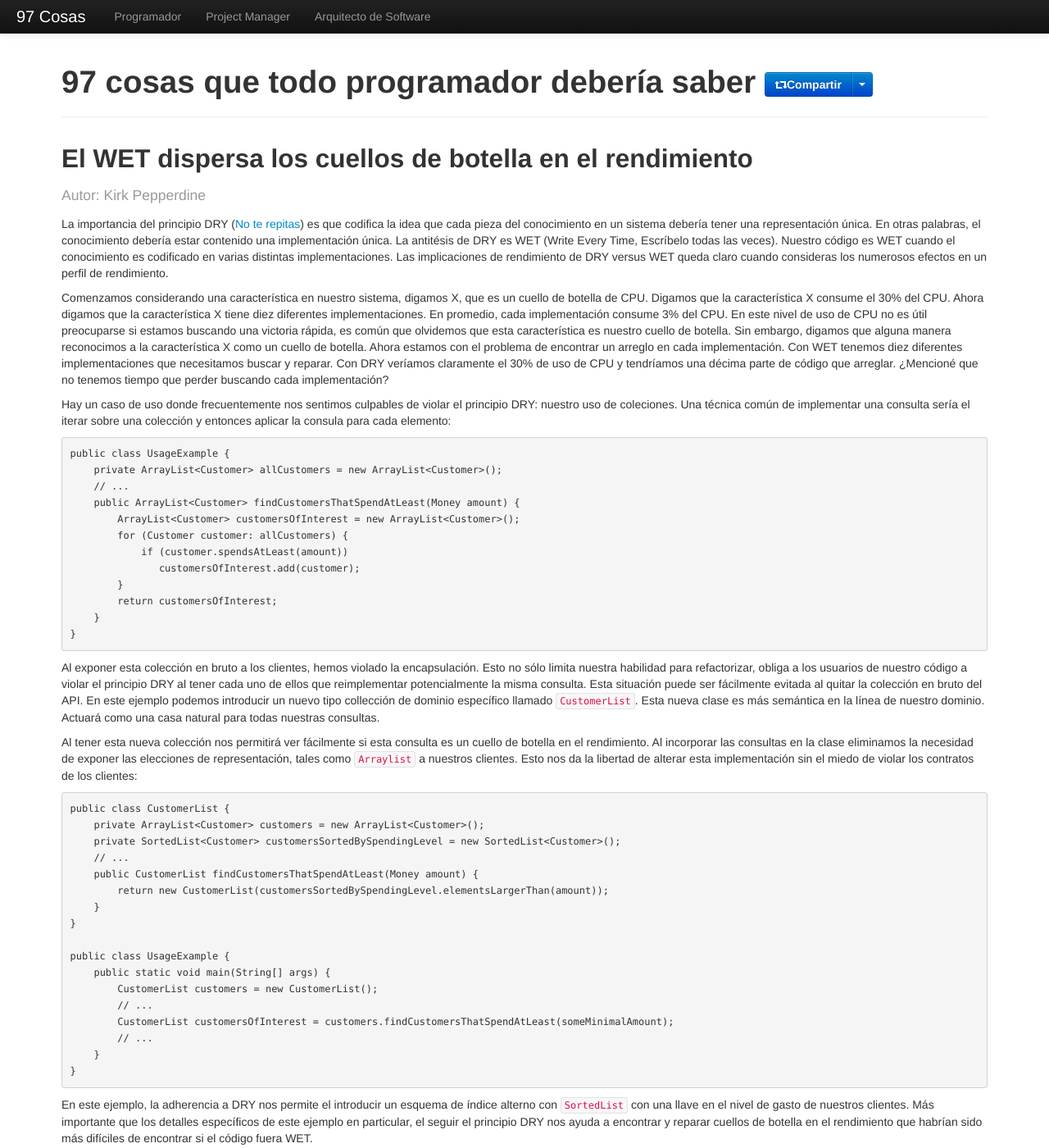
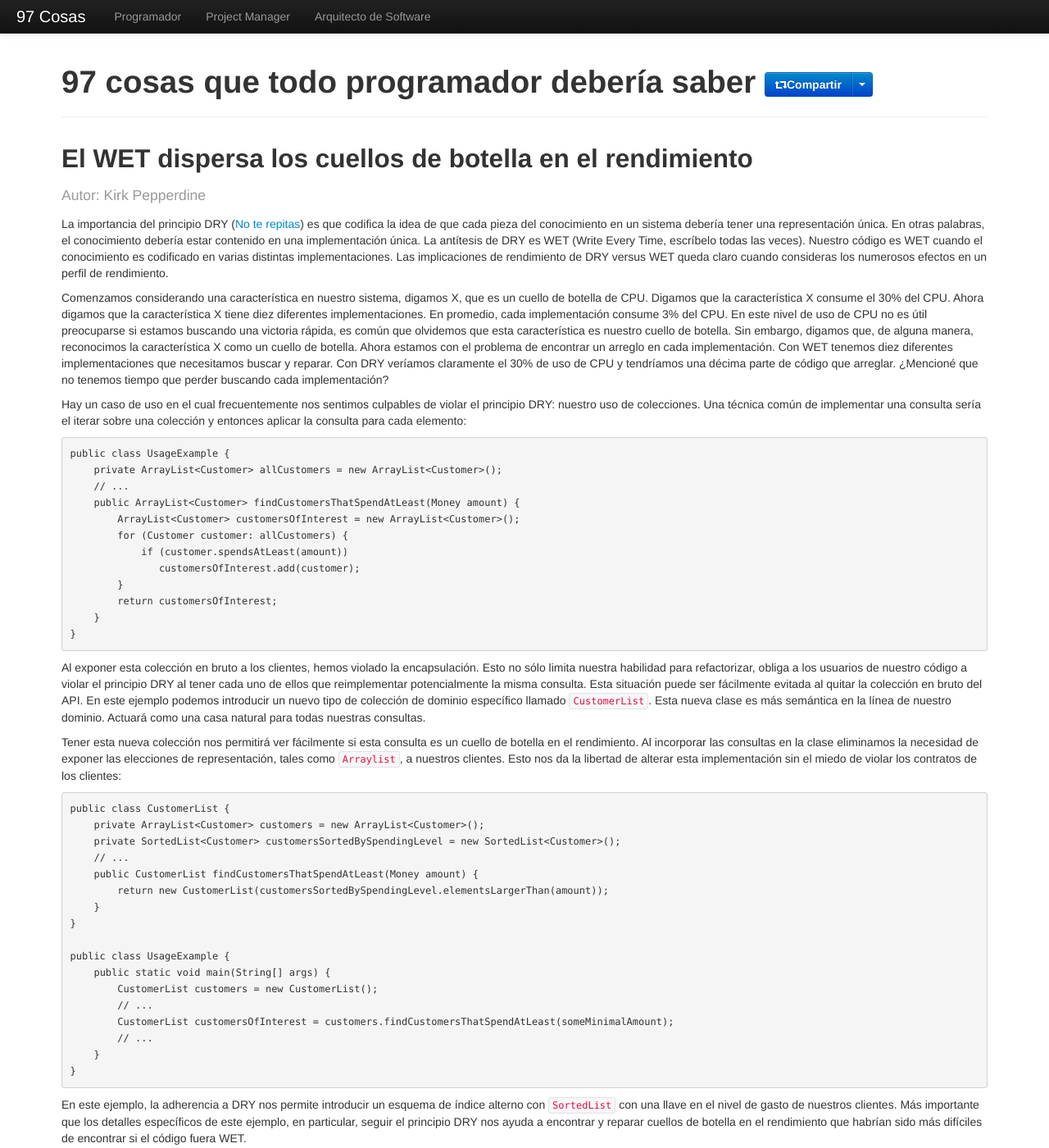
Before and after one commit to esparta/97cosas, a Jekyll site: the page built from programador/wet-dispersa-cuellos-de-botella.md, in a window 1280 px wide and 1400 px high. Shown: the whole window at 82% size. Built offline with Jekyll 4.4.1, drawn with Linux system fonts in a browser that asks for light colours; comment, search, counter and statistics services are not loaded.

Commit message:
Spelling corrections on wer-dispersa-cuellos-de-botella

```diff
--- a/programador/wet-dispersa-cuellos-de-botella.md
+++ b/programador/wet-dispersa-cuellos-de-botella.md
@@ -8,10 +8,10 @@ original: http://programmer.97things.oreilly.com/wiki/index.php/WET_Dilutes_Perf
 ---
 
 La importancia del principio DRY ([No te repitas][1]) es que codifica la
-idea que cada pieza del conocimiento en un sistema debería tener una
+idea de que cada pieza del conocimiento en un sistema debería tener una
 representación única. En otras palabras, el conocimiento debería estar
-contenido una implementación única. La antitésis de DRY es WET (Write
-Every Time, Escríbelo todas las veces). Nuestro código es WET cuando el
+contenido en una implementación única. La antítesis de DRY es WET (Write
+Every Time, escríbelo todas las veces). Nuestro código es WET cuando el
 conocimiento es codificado en varias distintas implementaciones. Las
 implicaciones de rendimiento de DRY versus WET queda claro cuando
 consideras los numerosos efectos en un perfil de rendimiento.
@@ -22,18 +22,18 @@ consume el 30% del CPU. Ahora digamos que la característica X tiene diez
 diferentes implementaciones. En promedio, cada implementación consume 3%
 del CPU. En este nivel de uso de CPU no es útil preocuparse si estamos
 buscando una victoria rápida, es común que olvidemos que esta
-característica es nuestro cuello de botella. Sin embargo, digamos que
-alguna manera reconocimos a la característica X como un cuello de
+característica es nuestro cuello de botella. Sin embargo, digamos que,
+de alguna manera, reconocimos la característica X como un cuello de
 botella. Ahora estamos con el problema de encontrar un arreglo en cada
 implementación. Con WET tenemos diez diferentes implementaciones que
 necesitamos buscar y reparar. Con DRY veríamos claramente el 30% de uso
 de CPU y tendríamos una décima parte de código que arreglar. ¿Mencioné
 que no tenemos tiempo que perder buscando cada implementación?
 
-Hay un caso de uso donde frecuentemente nos sentimos culpables de violar
-el principio DRY: nuestro uso de coleciones. Una técnica común de
-implementar una consulta sería el iterar sobre una colección y entonces
-aplicar la consula para cada elemento:
+Hay un caso de uso en el cual frecuentemente nos sentimos culpables de
+violar el principio DRY: nuestro uso de colecciones. Una técnica común
+de implementar una consulta sería el iterar sobre una colección y
+entonces aplicar la consulta para cada elemento:
 
     public class UsageExample {
         private ArrayList<Customer> allCustomers = new ArrayList<Customer>();
@@ -54,15 +54,15 @@ obliga a los usuarios de nuestro código a violar el principio DRY al
 tener cada uno de ellos que reimplementar potencialmente la misma
 consulta. Esta situación puede ser fácilmente evitada al quitar la
 colección en bruto del API. En este ejemplo podemos introducir un nuevo
-tipo collección de dominio específico llamado `CustomerList`. Esta nueva
-clase es más semántica en la línea de nuestro dominio. Actuará como una
-casa natural para todas nuestras consultas.
+tipo de colección de dominio específico llamado `CustomerList`. Esta
+nueva clase es más semántica en la línea de nuestro dominio. Actuará
+como una casa natural para todas nuestras consultas.
 
-Al tener esta nueva colección nos permitirá ver fácilmente si esta
-consulta es un cuello de botella en el rendimiento. Al incorporar las
-consultas en la clase eliminamos la necesidad de exponer las elecciones
-de representación, tales como `Arraylist` a nuestros clientes. Esto nos
-da la libertad de alterar esta implementación sin el miedo de violar los
+Tener esta nueva colección nos permitirá ver fácilmente si esta consulta
+es un cuello de botella en el rendimiento. Al incorporar las consultas
+en la clase eliminamos la necesidad de exponer las elecciones de
+representación, tales como `Arraylist`, a nuestros clientes. Esto nos da
+la libertad de alterar esta implementación sin el miedo de violar los
 contratos de los clientes:
 
     public class CustomerList {
@@ -83,12 +83,12 @@ contratos de los clientes:
         }
     }
 
-En este ejemplo, la adherencia a DRY nos permite el introducir un
-esquema de índice alterno con `SortedList` con una llave en el nivel de
-gasto de nuestros clientes. Más importante que los detalles específicos
-de este ejemplo en particular, el seguir el principio DRY nos ayuda a
-encontrar y reparar cuellos de botella en el rendimiento que habrían
-sido más difíciles de encontrar si el código fuera WET.
+En este ejemplo, la adherencia a DRY nos permite introducir un esquema
+de índice alterno con `SortedList` con una llave en el nivel de gasto de
+nuestros clientes. Más importante que los detalles específicos de este
+ejemplo, en particular, seguir el principio DRY nos ayuda a encontrar y
+reparar cuellos de botella en el rendimiento que habrían sido más
+difíciles de encontrar si el código fuera WET.
 
 
 [1]: no-te-repitas.html
```
